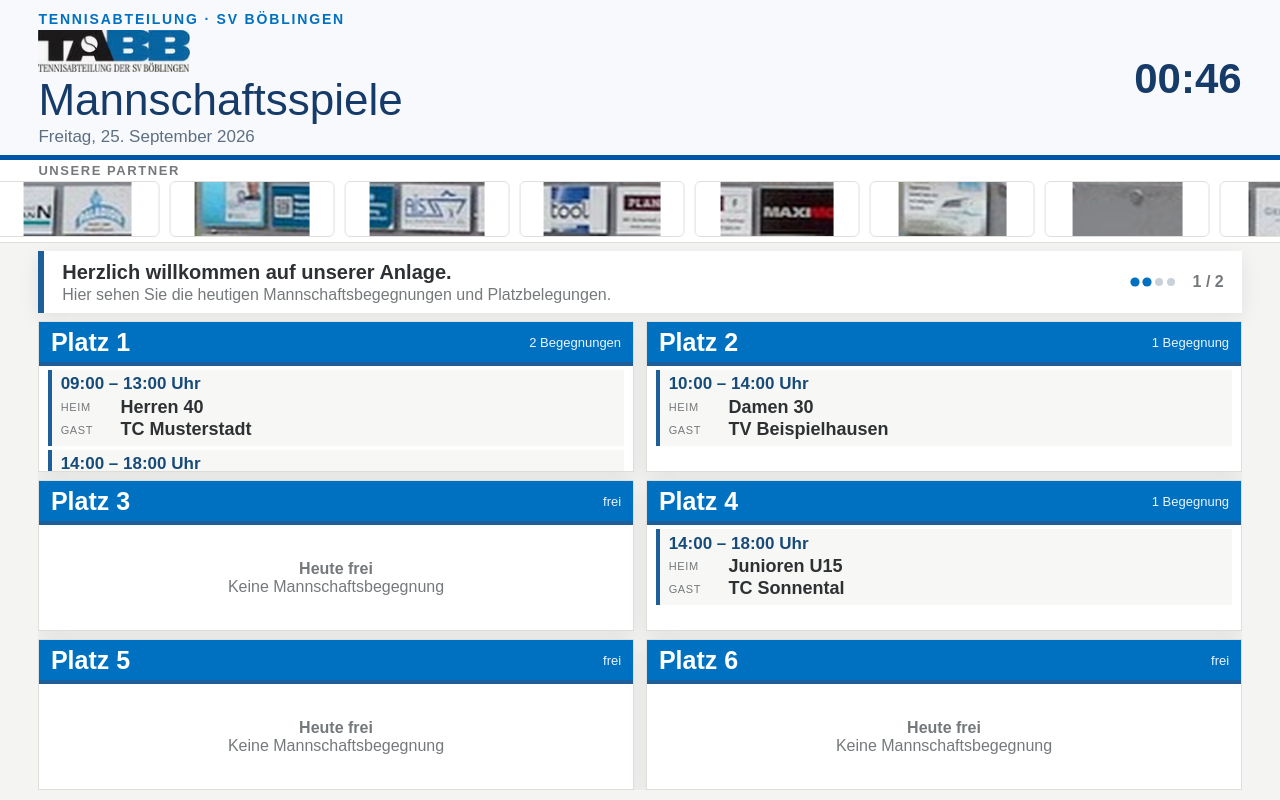
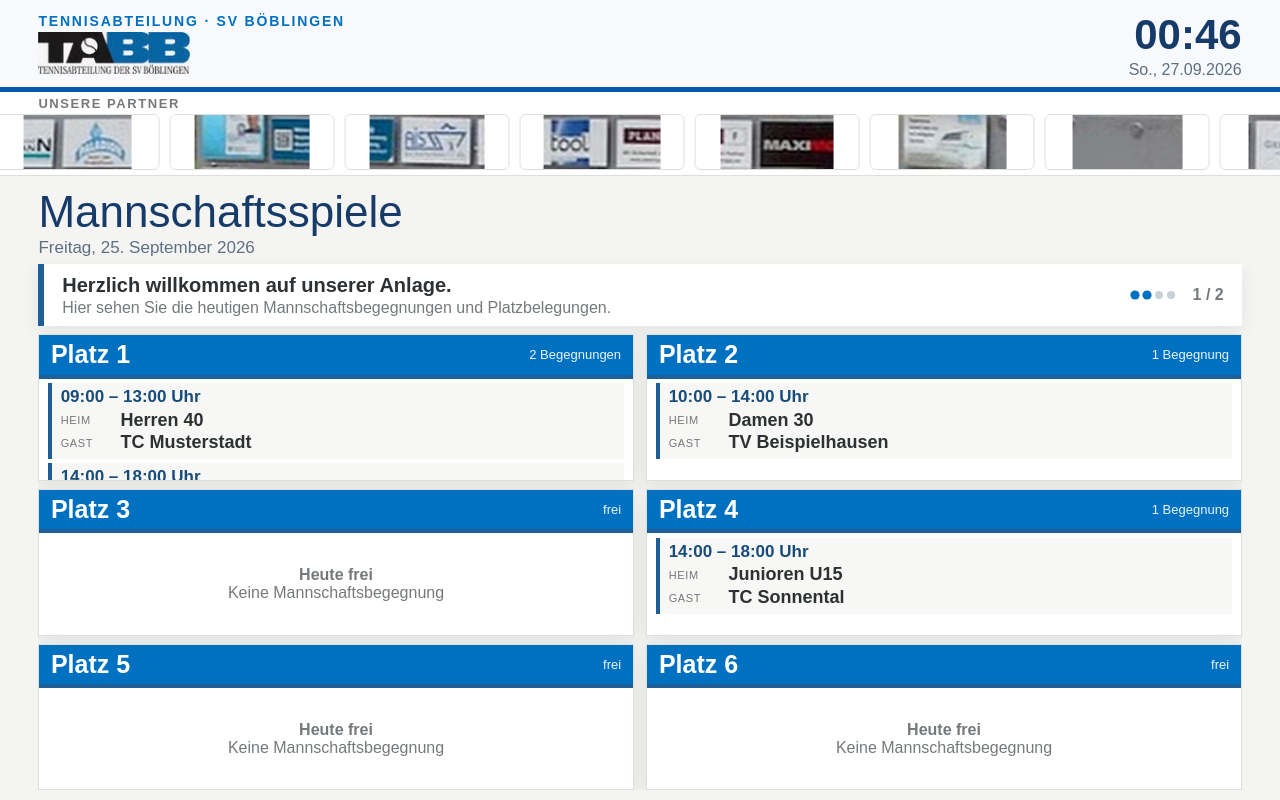
Before and after one commit to tabb-online/tabb-online.github.io, a plain HTML site: page display/index.html in a window 1280 px wide. Drawn offline with Linux system fonts and the light colour scheme.

Commit message:
Add files via upload

```diff
--- a/display/app.js
+++ b/display/app.js
@@ -101,5 +101,9 @@ function buildPages(){
    },1000);
  }
 }
-function clock(){document.getElementById("clock").textContent=new Date().toLocaleTimeString("de-DE",{hour:"2-digit",minute:"2-digit"})}
+function clock(){
+ const now=new Date();
+ document.getElementById("clock").textContent=now.toLocaleTimeString("de-DE",{hour:"2-digit",minute:"2-digit"});
+ document.getElementById("currentDate").textContent=now.toLocaleDateString("de-DE",{weekday:"short",day:"2-digit",month:"2-digit",year:"numeric"});
+}
 buildSponsors();buildPages();clock();setInterval(clock,30000);
--- a/display/index.html
+++ b/display/index.html
@@ -1,6 +1,6 @@
 <!--
 TABB Display POC
-Version: v11
+Version: v12
 -->
 <!doctype html>
 <html lang="de">
@@ -16,10 +16,11 @@ Version: v11
     <div>
       <div class="eyebrow">Tennisabteilung · SV Böblingen</div>
       <img class="tabb-logo" src="tabb-logo.png" alt="TABB – Tennisabteilung der SV Böblingen">
-      <h1>Mannschaftsspiele</h1>
-      <div id="displayDate" class="date"></div>
     </div>
-    <div class="clock"><strong id="clock">--:--</strong></div>
+    <div class="clock">
+      <strong id="clock">--:--</strong>
+      <span id="currentDate">--</span>
+    </div>
   </header>
 
   <section class="sponsor-band">
@@ -28,6 +29,11 @@ Version: v11
   </section>
 
   <main>
+    <section class="match-heading">
+      <h1>Mannschaftsspiele</h1>
+      <div id="displayDate" class="date"></div>
+    </section>
+
     <div class="intro-strip">
       <div>
         <strong>Herzlich willkommen auf unserer Anlage.</strong>
--- a/display/style.css
+++ b/display/style.css
@@ -88,3 +88,31 @@ main{min-height:0;overflow:hidden;padding:1vh 3vw 1.2vh;display:grid;grid-templa
   min-width:2.5em;
   text-align:right;
 }
+
+
+/* v12: Mannschaftsspiele + Spielplandatum belong to the content area,
+   directly below the sponsor strip. Current real date stays with the clock. */
+.clock{text-align:right;white-space:nowrap}
+.clock span{
+  display:block;
+  margin-top:.25vh;
+  color:#5f6f82;
+  font-size:clamp(10px,1.35vw,16px);
+}
+main{
+  grid-template-rows:auto auto 1fr;
+}
+.match-heading{
+  min-width:0;
+  padding:.35vh 0 .8vh;
+}
+.match-heading h1{
+  margin:0 0 .15vh;
+  font-size:clamp(25px,4vw,44px);
+  font-weight:500;
+  color:#173b68;
+}
+.match-heading .date{
+  color:#5f6f82;
+  font-size:clamp(11px,1.5vw,17px);
+}
```
Also changed, not shown: display/README.txt (added).
